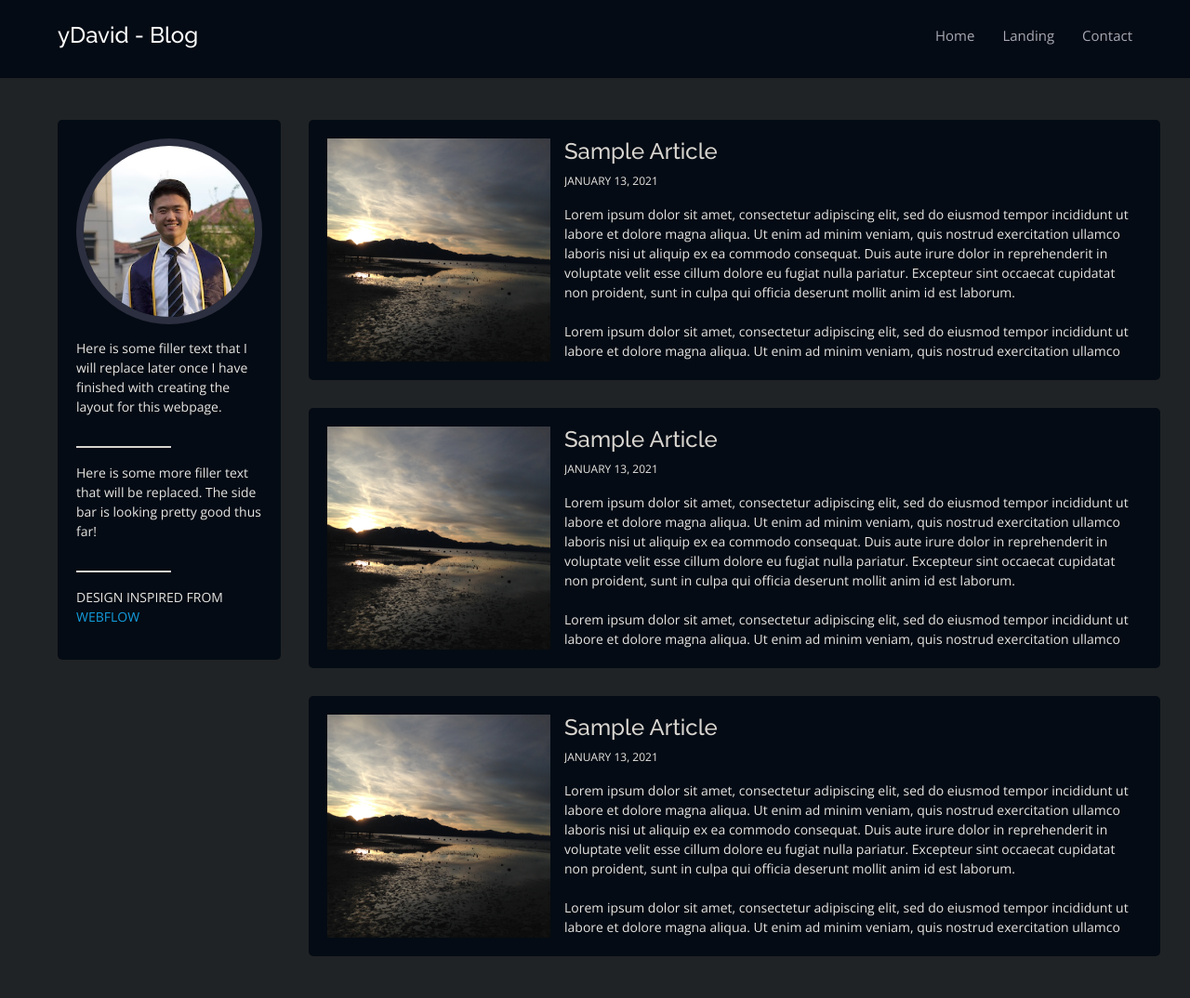
After one commit to david-yan/ydavid.me, a Flask app: page /blog in a window 1280 px wide. The commit adds this page. Shown: the whole page at 93% size. Run offline with Flask 2, Linux system fonts and the light colour scheme; some libraries are stand-ins or nearby versions.

Commit message:
Add blog website, tweak landing site

```diff
--- a/app/assets/css/style.css
+++ b/app/assets/css/style.css
@@ -1,3 +1,38 @@
+
+/*--------------------------------------------------------------
+# General
+--------------------------------------------------------------*/
+body {
+  font-family: "Open Sans", sans-serif;
+  color: #d8d4cf;
+}
+
+.landing {
+  background-color: #131516;
+}
+
+.blog {
+  background-color: rgb(32, 35, 37);
+}
+
+a {
+  color: #149ddd;
+}
+
+a:hover {
+  color: #37b3ed;
+  text-decoration: none;
+}
+
+h1, h2, h3, h4, h5, h6{
+  font-family: "Raleway", sans-serif;
+}
+
+hr {
+  border: 1px solid #d8d4cf;
+  width: 50%;
+  margin-left: 0;
+}
 
 /*--------------------------------------------------------------
 # Header
@@ -54,15 +89,206 @@
 }
 
 @media (max-width: 1199px) {
+  #main {
+    margin-left: 0;
+  }
   #header {
     left: -300px;
   }
-  #main {
-    margin-left: 0;
+}
+
+/*--------------------------------------------------------------
+# Blog General
+--------------------------------------------------------------*/
+#blog {
+  margin-top: 84px;
+}
+
+#blog .w-container {
+  padding: 30px 0;
+  margin: 0 15%;
+}
+
+#blog .box {
+  border-radius: 5px;
+  background-color: #040b14;
+  padding: 20px;
+  margin: 15px;
+}
+
+#blog p {
+  font-size: 14px;
+  color: #e8e6e3;
+}
+
+/*--------------------------------------------------------------
+# Blog Header
+--------------------------------------------------------------*/
+#blog-header {
+  position: fixed;
+  top: 0;
+  left: 0;
+  bottom: 0;
+  height: 84px;
+  width: 100%;
+  transition: all ease-in-out 0.5s;
+  z-index: 9997;
+  transition: all 0.5s;
+  padding: 15px 0;
+  background: #040b14;
+  overflow-y: auto;
+}
+
+#blog-header .w-container {
+  margin: 0 15%;
+}
+
+#blog-header .site-name, #blog-header .site-name a:hover {
+  color: #fff;
+  text-decoration: none;
+  margin-left: 15px;
+}
+
+#blog-header .site-name h1 {
+  font-size: 24px;
+}
+
+@media (min-width: 2000px) {
+  #blog .w-container {
+    width: 1400px;
+    margin: 0 auto;
   }
-  #hero {
-    margin-left: 0;
+
+  #blog-header .w-container {
+    width: 1400px;
+    margin: 0 auto;
   }
+}
+
+@media (max-width: 1700px) {
+  #blog .w-container {
+    width: 1190px;
+    margin: 0 auto;
+  }
+
+  #blog-header .w-container {
+    width: 1190px;
+    margin: 0 auto;
+  }
+}
+
+@media (max-width: 1300px) {
+  #blog .w-container {
+    width: auto;
+    min-width: 800px;
+    margin: 0 47px;
+  }
+
+  #blog-header .w-container {
+    width: auto;
+    min-width: 800px;
+    margin: 0 47px;
+  }
+}
+
+/*--------------------------------------------------------------
+# Blog Sidebar
+--------------------------------------------------------------*/
+#blog .sidebar {
+  width: 290px;
+  height: fit-content;
+}
+
+#blog .profile-frame {
+  display: block;
+  width: 200px;
+  height: 200px;
+  overflow: hidden;
+  position: relative;
+  border: 8px solid #2c2f3f;
+  margin-bottom: 15px;
+}
+
+#blog .profile-frame img {
+  position: absolute;
+  top: -25px;
+  left: -25px;
+  width: 250px;
+  height: auto;
+}
+
+@media (max-width: 960px) {
+  #blog .sidebar {
+    margin-left: -320px;
+  }
+}
+
+/*--------------------------------------------------------------
+# Blog Article Previews
+--------------------------------------------------------------*/
+#blog .article-preview {
+  height: 280px;
+  margin-bottom: 15px;
+  width: 100%;
+}
+
+#blog .article-preview .frame {
+  position: relative;
+  height: 240px!important;
+  width: 240px!important;
+  min-width: 240px;
+  overflow: hidden;
+}
+
+#blog .article-preview .text {
+  overflow: hidden;
+  margin-left: 15px;
+}
+
+#blog .article-preview .subtext {
+  font-size: 12px;
+}
+
+#blog .article-preview img {
+  position: absolute;
+  width: 240px;
+  height: 240px;
+}
+
+/*--------------------------------------------------------------
+# Navigation Bar
+--------------------------------------------------------------*/
+.nav-bar * {
+  margin: 0;
+  padding: 0;
+  list-style: none;
+}
+
+.nav-bar > ul > li {
+  position: relative;
+  white-space: nowrap;
+  float: left;
+}
+
+.nav-bar a {
+  display: block;
+  align-items: center;
+  color: #a8a9b4;
+  padding: 12px 15px;
+  margin-bottom: 8px;
+  transition: 0.3s;
+  font-size: 15px;
+}
+
+.nav-bar a i {
+  font-size: 24px;
+  padding-right: 8px;
+  color: #6f7180;
+}
+
+.nav-bar a:hover, .nav-bar .active > a, .nav-bar li:hover > a {
+  text-decoration: none;
+  color: #fff;
 }
 
 /*--------------------------------------------------------------
@@ -148,7 +374,7 @@
 #hero {
   width: 100%;
   height: 50vh;
-  background: url("../img/jumbotron.jpg") center;
+  background: url("/assets/img/jumbotron.jpg") center;
   background-size: cover;
   position: relative;
   margin-left: 150px;
@@ -220,6 +446,12 @@
   }
 }
 
+@media (max-width: 1199px) {
+  #hero {
+    margin-left: -10px;
+  }
+}
+
 /*--------------------------------------------------------------
 # Sections General
 --------------------------------------------------------------*/
@@ -242,7 +474,7 @@ section {
   margin-bottom: 20px;
   padding-bottom: 20px;
   position: relative;
-  color: #173b6c;
+  color: rgb(148, 192, 232);
 }
 
 .section-title h2::after {
@@ -266,7 +498,7 @@ section {
 .about .content h3 {
   font-weight: 700;
   font-size: 26px;
-  color: #173b6c;
+  color:rgb(148, 192, 232);
 }
 
 .about .content ul {
@@ -296,7 +528,7 @@ section {
   font-weight: 700;
   margin-top: 20px;
   margin-bottom: 20px;
-  color: #050d18;
+  color:rgb(223, 220, 216);
 }
 
 .resume .resume-item {
@@ -312,13 +544,13 @@ section {
   font-weight: 600;
   text-transform: uppercase;
   font-family: "Poppins", sans-serif;
-  color: #050d18;
+  color: rgb(223, 220, 216);
   margin-bottom: 10px;
 }
 
 .resume .resume-item h5 {
   font-size: 16px;
-  background: #e4edf9;
+  background: rgb(33, 36, 37);
   padding: 5px 15px;
   display: inline-block;
   font-weight: 600;
--- a/app/routes.py
+++ b/app/routes.py
@@ -6,6 +6,10 @@ from app import app
 def index():
     return render_template('index.html')
 
+@app.route('/blog')
+def blog():
+    return render_template('blog.html')
+
 @app.route('/assets/<path:path>')
 def asset(path):
     return send_from_directory('assets', path)
--- /dev/null
+++ b/app/templates/base.html
@@ -0,0 +1,36 @@
+<!DOCTYPE html>
+<html lang="en">
+<head>
+  <title>yDavid - {% block title %}{% endblock %}</title>
+  <meta charset="utf-8">
+  <meta name="viewport" content="width=device-width, initial-scale=1">
+
+  <!-- Google Fonts -->
+  <link href="https://fonts.googleapis.com/css?family=Open+Sans:300,300i,400,400i,600,600i,700,700i|Raleway:300,300i,400,400i,500,500i,600,600i,700,700i|Poppins:300,300i,400,400i,500,500i,600,600i,700,700i" rel="stylesheet">
+
+  <!-- Vendor JS Files -->
+  <script src="assets/vendor/jquery/jquery.min.js"></script>
+  <script src="assets/vendor/bootstrap/js/bootstrap.bundle.min.js"></script>
+  <script src="assets/vendor/jquery.easing/jquery.easing.min.js"></script>
+  <script src="assets/vendor/venobox/venobox.min.js"></script>
+  <script src="assets/vendor/owl.carousel/owl.carousel.min.js"></script>
+  <script src="assets/vendor/aos/aos.js"></script>
+
+  <!-- Vendor CSS Files -->
+  <link href="assets/vendor/bootstrap/css/bootstrap.min.css" rel="stylesheet">
+  <link href="assets/vendor/icofont/icofont.min.css" rel="stylesheet">
+  <link href="assets/vendor/boxicons/css/boxicons.min.css" rel="stylesheet">
+  <link href="assets/vendor/venobox/venobox.css" rel="stylesheet">
+  <link href="assets/vendor/owl.carousel/assets/owl.carousel.min.css" rel="stylesheet">
+  <link href="assets/vendor/aos/aos.css" rel="stylesheet">
+
+  <!-- Main CSS File -->
+  <link rel="stylesheet" href="assets/css/style.css">
+
+</head>
+
+<body class="{% block body_class %}{% endblock %}">
+    {% block body %}{% endblock %}
+</body>
+
+</html>
--- /dev/null
+++ b/app/templates/blog.html
@@ -0,0 +1,120 @@
+{% extends "base.html" %}
+
+{% block title %}Blog{% endblock %}
+
+{% block body_class %}blog{% endblock %}
+
+{% block body %}
+
+<!-- ======= Blog Header ======= -->
+<div id="blog-header">
+  <div class="w-container d-flex align-items-center">
+    <a href="/blog" class="site-name mr-auto"><h1>yDavid - Blog</h1></a>
+    <nav class="nav-bar">
+      <ul>
+        <li><a href="/blog"><span>Home</span></a></li>
+        <li><a href="/"><span>Landing</span></a></li>
+        <li><a href="/contact"><span>Contact</span></a></li>
+      </ul>
+    </nav>
+  </div>
+</div>
+
+<main id="blog">
+  <div class="w-container d-flex">
+    <div class="box sidebar d-flex align-items-center flex-column">
+        <div class="profile-frame rounded-circle">
+            <img src="assets/img/grad_profile.jpg" alt="">
+        </div>
+        <p>Here is some filler text that I will replace later once I have finished with creating the layout for this webpage.</p>
+        <hr>
+        <p>Here is some more filler text that will be replaced. The side bar is looking pretty good thus far!</p>
+        <hr>
+        <p>DESIGN INSPIRED FROM <a href="https://webflow.com/templates/html/denali-blog-website-template">WEBFLOW</a></p>
+    </div>
+
+    <div class="d-flex flex-column">
+        <div class="article-preview box d-flex">
+            <div class="frame">
+                <img src="/assets/img/2015_tahoe_sunset.jpg" alt="">
+            </div>
+            <div class="text flex-grow-1">
+                <h4>Sample Article</h4>
+                <p class="subtext">JANUARY 13, 2021</p>
+                <p>
+                    Lorem ipsum dolor sit amet, consectetur adipiscing elit, sed
+                    do eiusmod tempor incididunt ut labore et dolore magna aliqua. Ut
+                    enim ad minim veniam, quis nostrud exercitation ullamco laboris
+                    nisi ut aliquip ex ea commodo consequat. Duis aute irure dolor in
+                    reprehenderit in voluptate velit esse cillum dolore eu fugiat nulla
+                    pariatur. Excepteur sint occaecat cupidatat non proident, sunt in
+                    culpa qui officia deserunt mollit anim id est laborum.
+                    <br><br>
+                    Lorem ipsum dolor sit amet, consectetur adipiscing elit, sed
+                    do eiusmod tempor incididunt ut labore et dolore magna aliqua. Ut
+                    enim ad minim veniam, quis nostrud exercitation ullamco laboris
+                    nisi ut aliquip ex ea commodo consequat. Duis aute irure dolor in
+                    reprehenderit in voluptate velit esse cillum dolore eu fugiat nulla
+                    pariatur. Excepteur sint occaecat cupidatat non proident, sunt in
+                    culpa qui officia deserunt mollit anim id est laborum.
+                </p>
+            </div>
+        </div>
+
+        <div class="article-preview box d-flex">
+            <div class="frame">
+                <img src="/assets/img/2015_tahoe_sunset.jpg" alt="">
+            </div>
+            <div class="text flex-grow-1">
+                <h4>Sample Article</h4>
+                <p class="subtext">JANUARY 13, 2021</p>
+                <p>
+                    Lorem ipsum dolor sit amet, consectetur adipiscing elit, sed
+                    do eiusmod tempor incididunt ut labore et dolore magna aliqua. Ut
+                    enim ad minim veniam, quis nostrud exercitation ullamco laboris
+                    nisi ut aliquip ex ea commodo consequat. Duis aute irure dolor in
+                    reprehenderit in voluptate velit esse cillum dolore eu fugiat nulla
+                    pariatur. Excepteur sint occaecat cupidatat non proident, sunt in
+                    culpa qui officia deserunt mollit anim id est laborum.
+                    <br><br>
+                    Lorem ipsum dolor sit amet, consectetur adipiscing elit, sed
+                    do eiusmod tempor incididunt ut labore et dolore magna aliqua. Ut
+                    enim ad minim veniam, quis nostrud exercitation ullamco laboris
+                    nisi ut aliquip ex ea commodo consequat. Duis aute irure dolor in
+                    reprehenderit in voluptate velit esse cillum dolore eu fugiat nulla
+                    pariatur. Excepteur sint occaecat cupidatat non proident, sunt in
+                    culpa qui officia deserunt mollit anim id est laborum.
+                </p>
+            </div>
+        </div>
+
+        <div class="article-preview box d-flex">
+            <div class="frame">
+                <img src="/assets/img/2015_tahoe_sunset.jpg" alt="">
+            </div>
+            <div class="text flex-grow-1">
+                <h4>Sample Article</h4>
+                <p class="subtext">JANUARY 13, 2021</p>
+                <p>
+                    Lorem ipsum dolor sit amet, consectetur adipiscing elit, sed
+                    do eiusmod tempor incididunt ut labore et dolore magna aliqua. Ut
+                    enim ad minim veniam, quis nostrud exercitation ullamco laboris
+                    nisi ut aliquip ex ea commodo consequat. Duis aute irure dolor in
+                    reprehenderit in voluptate velit esse cillum dolore eu fugiat nulla
+                    pariatur. Excepteur sint occaecat cupidatat non proident, sunt in
+                    culpa qui officia deserunt mollit anim id est laborum.
+                    <br><br>
+                    Lorem ipsum dolor sit amet, consectetur adipiscing elit, sed
+                    do eiusmod tempor incididunt ut labore et dolore magna aliqua. Ut
+                    enim ad minim veniam, quis nostrud exercitation ullamco laboris
+                    nisi ut aliquip ex ea commodo consequat. Duis aute irure dolor in
+                    reprehenderit in voluptate velit esse cillum dolore eu fugiat nulla
+                    pariatur. Excepteur sint occaecat cupidatat non proident, sunt in
+                    culpa qui officia deserunt mollit anim id est laborum.
+                </p>
+            </div>
+        </div>
+    </div>
+  </div>
+</main>
+{% endblock %}
```
Also changed, not shown: app/templates/index.html (+8 -61 lines), app/assets/img/2015_tahoe_sunset.JPG (added).
